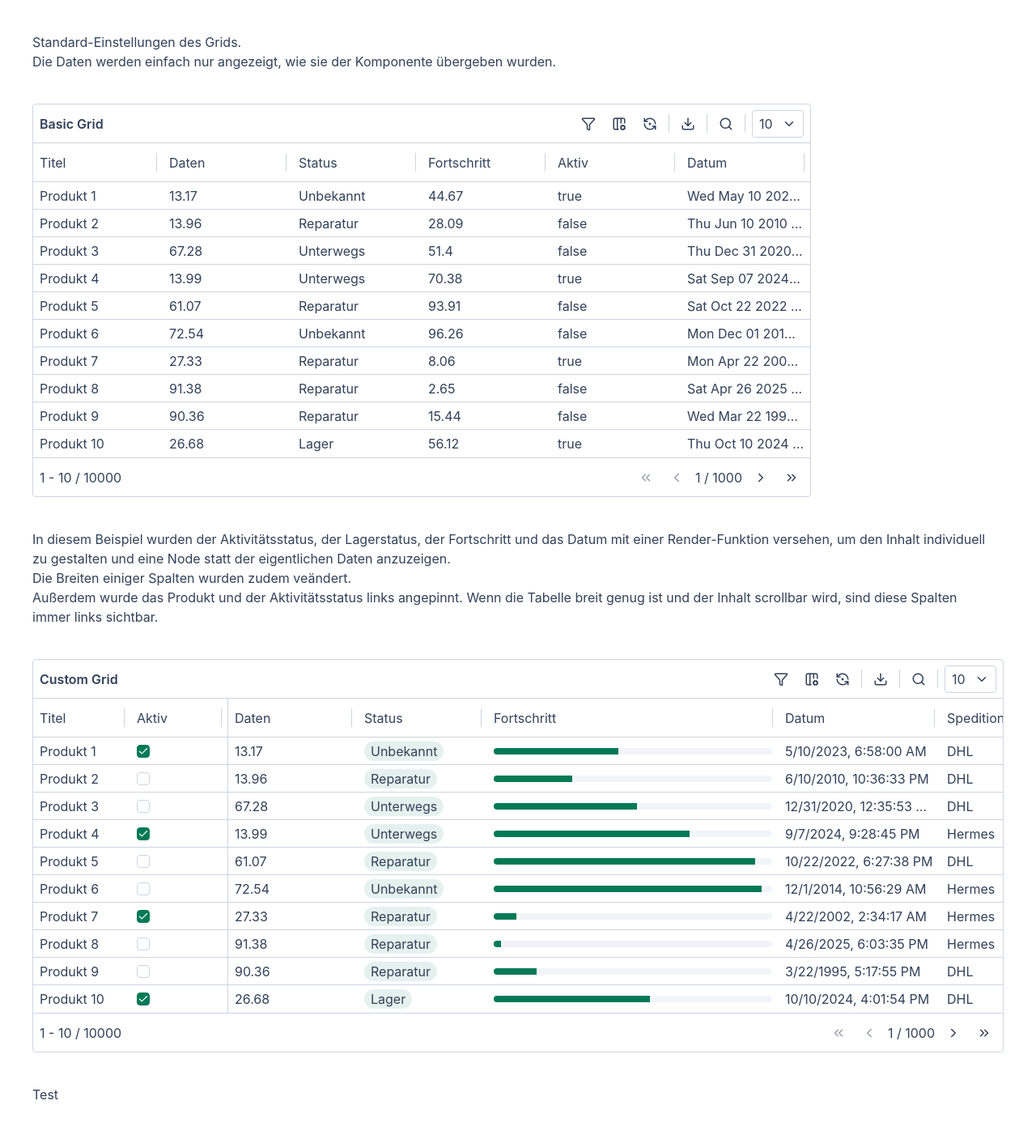
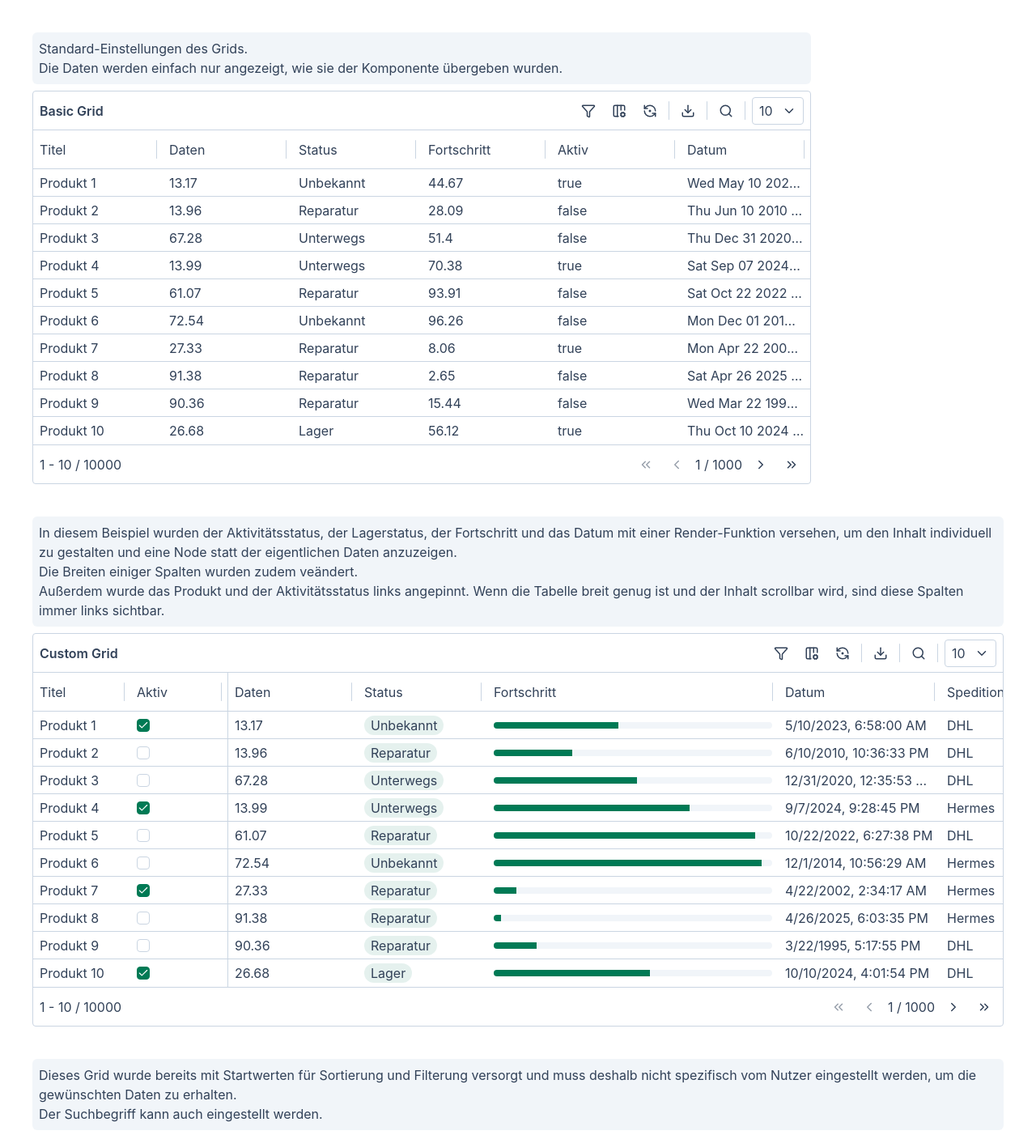
Before and after one commit to Prime0XX00/table, a React (Vite) app: page / in a window 1280 px wide. Shown: the top 1402 px of the page at 81% size. Built offline with nearby package versions, Linux system fonts and the light colour scheme.

Commit message:
added example boxes, added empty col back to fill space

```diff
--- a/src/App.tsx
+++ b/src/App.tsx
@@ -1,13 +1,57 @@
 import Basic from "./examples/Basic";
 import Custom from "./examples/Custom";
+import ExampleBox from "./examples/ExampleBox";
 import InitState from "./examples/InitState";
 
 function App() {
 	return (
 		<div className="py-10 flex flex-col gap-y-10 min-h-screen">
-			<Basic></Basic>
-			<Custom></Custom>
-			<InitState></InitState>
+			<ExampleBox
+				description={
+					<p>
+						Standard-Einstellungen des Grids. <br></br>
+						Die Daten werden einfach nur angezeigt, wie sie der
+						Komponente übergeben wurden. <br></br>
+					</p>
+				}
+			>
+				<Basic></Basic>
+			</ExampleBox>
+			<ExampleBox
+				description={
+					<p>
+						In diesem Beispiel wurden der Aktivitätsstatus, der
+						Lagerstatus, der Fortschritt und das Datum mit einer
+						Render-Funktion versehen, um den Inhalt individuell zu
+						gestalten und eine Node statt der eigentlichen Daten
+						anzuzeigen.
+						<br></br>
+						Die Breiten einiger Spalten wurden zudem veändert.
+						<br></br>
+						Außerdem wurde das Produkt und der Aktivitätsstatus
+						links angepinnt. Wenn die Tabelle breit genug ist und
+						der Inhalt scrollbar wird, sind diese Spalten immer
+						links sichtbar.
+						<br></br>
+					</p>
+				}
+			>
+				<Custom></Custom>
+			</ExampleBox>
+			<ExampleBox
+				description={
+					<p>
+						Dieses Grid wurde bereits mit Startwerten für Sortierung
+						und Filterung versorgt und muss deshalb nicht spezifisch
+						vom Nutzer eingestellt werden, um die gewünschten Daten
+						zu erhalten.
+						<br></br>
+						Der Suchbegriff kann auch eingestellt werden.
+					</p>
+				}
+			>
+				<InitState></InitState>
+			</ExampleBox>
 		</div>
 	);
 }
--- a/src/examples/Basic.tsx
+++ b/src/examples/Basic.tsx
@@ -4,13 +4,6 @@ import { type Article } from "./types";
 
 function Basic(): React.JSX.Element {
 	return (
-		<>
-			<p className="px-10">
-				Standard-Einstellungen des Grids. <br></br>
-				Die Daten werden einfach nur angezeigt, wie sie der Komponente
-				übergeben wurden. <br></br>
-			</p>
-			<div className="min-w-100 w-fit px-10 max-w-screen">
 		<Table<Article>
 			title="Basic Grid"
 			rows={rows}
@@ -47,8 +40,6 @@ function Basic(): React.JSX.Element {
 				},
 			]}
 		></Table>
-			</div>
-		</>
 	);
 }
 
--- a/src/examples/Custom.tsx
+++ b/src/examples/Custom.tsx
@@ -5,21 +5,6 @@ import type { Article } from "./types";
 
 function Custom(): React.JSX.Element {
 	return (
-		<>
-			<p className="px-10">
-				In diesem Beispiel wurden der Aktivitätsstatus, der Lagerstatus,
-				der Fortschritt und das Datum mit einer Render-Funktion
-				versehen, um den Inhalt individuell zu gestalten und eine Node
-				statt der eigentlichen Daten anzuzeigen.
-				<br></br>
-				Die Breiten einiger Spalten wurden zudem veändert.
-				<br></br>
-				Außerdem wurde das Produkt und der Aktivitätsstatus links
-				angepinnt. Wenn die Tabelle breit genug ist und der Inhalt
-				scrollbar wird, sind diese Spalten immer links sichtbar.
-				<br></br>
-			</p>
-			<div className="min-w-100 w-fit px-10 max-w-screen">
 		<Table<Article>
 			title="Custom Grid"
 			rows={rows}
@@ -89,8 +74,6 @@ function Custom(): React.JSX.Element {
 				},
 			]}
 		></Table>
-			</div>
-		</>
 	);
 }
 
--- /dev/null
+++ b/src/examples/ExampleBox.tsx
@@ -0,0 +1,17 @@
+interface ExampleBoxProps {
+	description: React.ReactNode;
+	children: React.ReactNode;
+}
+
+function ExampleBox({ ...props }: ExampleBoxProps): React.JSX.Element {
+	return (
+		<div className="min-w-100 w-fit max-w-screen flex flex-col gap-y-2 px-10">
+			<div className="bg-slate-100 rounded-md p-2">
+				{props.description}
+			</div>
+			{props.children}
+		</div>
+	);
+}
+
+export default ExampleBox;
--- a/src/examples/InitState.tsx
+++ b/src/examples/InitState.tsx
@@ -7,14 +7,8 @@ import type { Article } from "./types";
 
 function InitState(): React.JSX.Element {
 	return (
-		<>
-			<p className="px-10">
-				Test
-				<br></br>
-			</p>
-			<div className="min-w-100 w-fit px-10 max-w-screen">
 		<Table<Article>
-					title="Custom Grid"
+			title="Preselected Grid"
 			rows={rows}
 			columns={[
 				{
@@ -105,8 +99,6 @@ function InitState(): React.JSX.Element {
 				},
 			}}
 		></Table>
-			</div>
-		</>
 	);
 }
 
--- a/src/style.css
+++ b/src/style.css
@@ -11,6 +11,7 @@
 	--color-tooltip-text: var(--color-slate-200);
 
 	--spacing-element: calc(var(--spacing) * 8.5);
+	--spacing-table-header: calc(var(--spacing) * 12);
 	--spacing-table-row: calc(var(--spacing) * 8.5);
 	--spacing-popover-row: calc(var(--spacing) * 8.5);
 
--- /dev/null
+++ b/src/table/EmptyTableColumn.tsx
@@ -0,0 +1,40 @@
+import React from "react";
+import EmptyRow from "./EmptyRow";
+
+interface EmptyColumnProps {
+	paginatedRowsAmount: number;
+	rowsPerPage: number;
+}
+
+function EmptyTableColumn({ ...props }: EmptyColumnProps) {
+	return (
+		<div className={`flex flex-col w-full`}>
+			{/* Header-Zelle */}
+			<div className="h-table-header border-b border-border"></div>
+
+			<div>
+				{/* Body Zellen */}
+				{Array.from({ length: props.paginatedRowsAmount }).map(
+					(_, rowIndex) => (
+						<div
+							key={`row-${rowIndex}-cell`}
+							className={`h-table-row border-b border-border last:border-0 flex items-center`}
+						></div>
+					),
+				)}
+			</div>
+			{/*
+                Leere Zeilen, damit die Tabellenhöhe immer gleich bleibt.
+                Generiert diese, bis die Anzahl an Reihen pro Seite eingehalten wird.
+            */}
+			{props.paginatedRowsAmount < props.rowsPerPage &&
+				Array.from({
+					length: props.rowsPerPage - props.paginatedRowsAmount,
+				}).map((_, rowIndex) => (
+					<EmptyRow key={`row-empty-${rowIndex}`}></EmptyRow>
+				))}
+		</div>
+	);
+}
+
+export default React.memo(EmptyTableColumn);
--- a/src/table/Table.tsx
+++ b/src/table/Table.tsx
@@ -22,6 +22,7 @@ import TableColumn from "./TableColumn";
 import { FILTER_OPERATORS, initialColWidth } from "../consts";
 import Tooltip from "./Tooltip";
 import ExportPopover from "./popovers/ExportPopover";
+import EmptyTableColumn from "./EmptyTableColumn";
 
 interface TableProps<RowType extends Object> {
 	title: string;
@@ -789,6 +790,11 @@ function Table<RowType extends Object>({ ...props }: TableProps<RowType>) {
 								dispatch={dispatch}
 							></TableColumn>
 						))}
+
+						<EmptyTableColumn
+							paginatedRowsAmount={paginatedRows.length}
+							rowsPerPage={state.rowsPerPage}
+						></EmptyTableColumn>
 					</div>
 				</div>
 
--- a/src/table/TableColumn.tsx
+++ b/src/table/TableColumn.tsx
@@ -32,7 +32,7 @@ function TableColumn<RowType>({ ...props }: ColumnProps<RowType>) {
 			className={`flex flex-col h-fit`}
 		>
 			{/* Header-Zelle */}
-			<div className="h-12 border-b border-border">
+			<div className="h-table-header border-b border-border">
 				<HeaderCell
 					key={String(props.column.field)}
 					container={headerElement}
```
Lines whose indentation alone changed are shown as unchanged.
